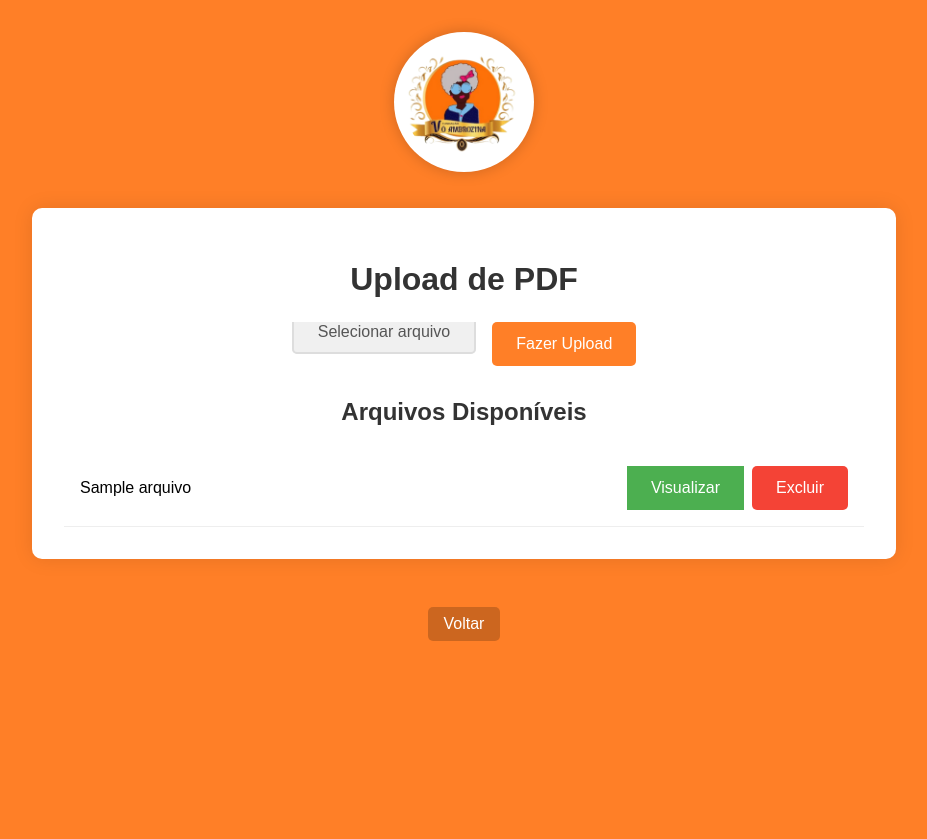
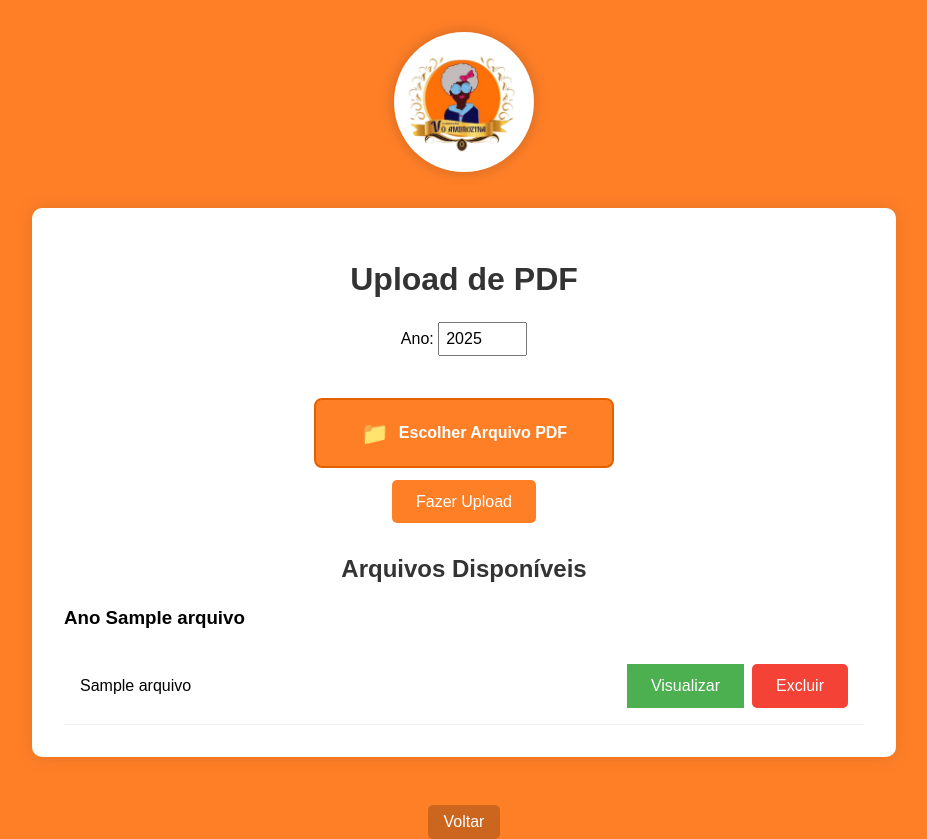
Before and after one commit to LcsGaspar/voambrozina, a Flask app: template src/templates/upload_pdf.html in a window 1280 px wide. Shown: the whole page, without its empty margins (176-1103 px from the left). Before the commit the page ends 641 px from the top, so only its background shows below. Run offline with Flask 3, Linux system fonts and the light colour scheme; the template is opened without the code that fills it: most values are stand-ins (such as "Sample title", 1, 10 or a date in 2020).

Commit message:
Adição do controle dos relatórios por ano

```diff
--- a/src/templates/upload_pdf.html
+++ b/src/templates/upload_pdf.html
@@ -59,7 +59,9 @@
         .file-input-container {
             position: relative;
             overflow: hidden;
-            display: inline-block;
+            width: 100%;
+            max-width: 300px;
+            transition: transform 0.2s;
         }
 
         .file-input-container input[type="file"] {
@@ -71,13 +73,48 @@
             cursor: pointer;
         }
 
+        .file-input-container:hover {
+            transform: translateY(-2px);
+        }
+
         .file-input-label {
-            background-color: #f0f0f0;
-            padding: 0.8rem 1.5rem;
-            border-radius: 5px;
+            display: flex;
+            align-items: center;
+            justify-content: center;
+            gap: 10px;
+            background-color: #FF7F27;
+            color: white !important;
+            padding: 1.2rem 2rem;
+            border-radius: 8px;
             cursor: pointer;
-            border: 2px solid #ddd;
-            color: #555;
+            border: 2px solid #E66000;
+            transition: all 0.3s ease;
+            text-align: center;
+            font-weight: bold;
+        }
+
+        .file-input-label:hover {
+            background-color: #E66000;
+            box-shadow: 0 4px 15px rgba(230, 96, 0, 0.4);
+        }
+
+        .file-input-label::before {
+            content: "📁";
+            font-size: 1.4rem;
+        }
+
+        /* Adicionar feedback visual quando arquivo é selecionado */
+        .file-input-container.has-file .file-input-label {
+            background-color: #4CAF50;
+            border-color: #45a049;
+        }
+
+        .file-input-container.has-file .file-input-label:hover {
+            background-color: #45a049;
+        }
+
+        .file-input-container.has-file .file-input-label::before {
+            content: "✓";
         }
 
         button {
@@ -226,6 +263,28 @@
                 justify-content: center;
             }
         }
+
+        .upload-form {
+            display: flex;
+            flex-direction: column;
+            align-items: center;
+            gap: 12px;
+        }
+
+        .file-input-container {
+            display: flex;
+            flex-direction: column;
+            width: 100%;
+            max-width: 300px;
+            gap: 8px;
+        }
+
+        input[type="number"],
+        input[type="file"] {
+            padding: 6px;
+            font-size: 1rem;
+        }
+
     </style>
 </head>
 <body>
@@ -237,10 +296,19 @@
         <h1>Upload de PDF</h1>
 
         <form action="{{ url_for('pdf.upload_pdf') }}" method="post" enctype="multipart/form-data" class="upload-form" id="uploadForm">
+            <div class="seleciona-ano">
+                <label for="ano">Ano:</label>
+                <input type="number" id="ano" name="ano" min="2000" max="2100">
+            </div>
+            <br/>
             <div class="file-input-container">
-                <label class="file-input-label">
-                    Selecionar arquivo
+                <!--
+                <label for="fileInput">Selecionar arquivo</label>
                 <input type="file" name="file" accept=".pdf" id="fileInput">
+                -->
+                <input type="file" name="file" accept=".pdf" id="fileInput">
+                <label for="fileInput" class="file-input-label">
+                    Escolher Arquivo PDF
                 </label>
             </div>
             <button type="submit">Fazer Upload</button>
@@ -256,19 +324,22 @@
             </div>
         </div>
 
+        <!-- upload_pdf.html -->
         <h2>Arquivos Disponíveis</h2>
+        {% for ano in arquivos %}
+            <h3>Ano {{ ano }}</h3>
             <ul class="files-list">
-            {% for arquivo in arquivos %}
+                {% for arquivo in arquivos[ano] %}
                     <li>
                         <span class="file-name">{{ arquivo }}</span>
                         <div class="file-actions">
-                        <a href="{{ url_for('static', filename='relatorios/' ~ arquivo) }}"
+                            <a href="{{ url_for('static', filename='relatorios/' ~ ano ~ '/' ~ arquivo) }}"
                             target="_blank"
                             class="btn-view"
                             style="text-decoration: none;">
                                 <button type="button" class="btn-view">Visualizar</button>
                             </a>
-                        <form action="{{ url_for('pdf.delete_pdf', filename=arquivo) }}"
+                            <form action="{{ url_for('pdf.delete_pdf', ano=ano, filename=arquivo) }}"
                                 method="post"
                                 class="delete-form"
                                 style="display:inline;">
@@ -278,6 +349,7 @@
                     </li>
                 {% endfor %}
             </ul>
+        {% endfor %}
     </div>
 
     <a href="{{ url_for('auth.usuarios') }}" class="back-link">Voltar</a>
@@ -292,6 +364,12 @@
         const fileSize = document.getElementById('fileSize');
 
         fileInput.addEventListener('change', function(e) {
+            const container = this.closest('.file-input-container');
+            if(this.files.length > 0) {
+                container.classList.add('has-file');
+            } else {
+                container.classList.remove('has-file');
+            }
             const file = e.target.files[0];
             if (file) {
                 previewContainer.classList.add('active');
@@ -381,6 +459,14 @@
         if (successMessage) {
             showPopup(decodeURIComponent(successMessage), 'success');
         }
+
+        // Preenche o campo de ano com o ano atual
+        document.addEventListener('DOMContentLoaded', () => {
+            const anoInput = document.getElementById('ano');
+            const anoAtual = new Date().getFullYear();
+            anoInput.value = anoAtual;
+        });
+
     </script>
 </body>
 </html>
```
Also changed, not shown: src/controllers/pdf_controller.py (+6 -5 lines), src/services/file_service.py (+29 -9 lines), 1 other file. Lines whose indentation alone changed are shown as unchanged.
